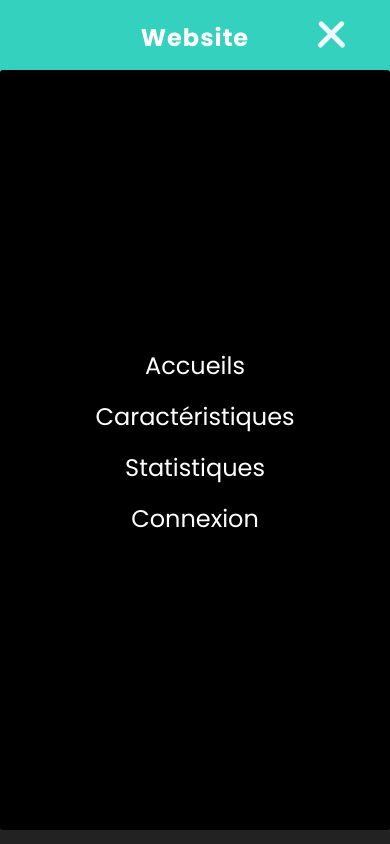
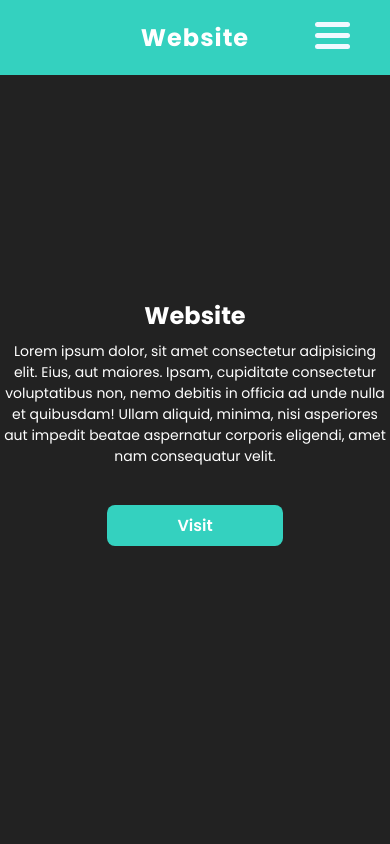
Before and after one commit to whyneedd/webdesign-responsive-clean, a plain HTML site: page index.html in a window 390 px wide. Drawn offline with Linux system fonts and the light colour scheme.

Commit message:
Created by Maalone

```diff
--- a/assets/css/style.css
+++ b/assets/css/style.css
@@ -201,6 +201,9 @@ h4 {
     font-weight: 600;
     background-color: var(--blue2);
 }
+.humbgermenu, .humbger {
+    display: none;
+}
 
 
 @media screen and (max-width: 1114px) {
@@ -257,31 +260,28 @@ h4 {
     }
 
     .humbgermenu.active {
-        opacity: 0;
-        pointer-events: none;
-        height: 0;
+        opacity: 1;
+        pointer-events: auto;
+        height: 90vh;
     }
 
     .humbgermenu {
         position: absolute;
         display: flex;
+        opacity: 0;
         align-items: center;
         justify-content: center;
         text-align: center;
+        pointer-events: none;
         top: 70px;
         left: 0;
         right: 0;
         width: 100%;
-        height: 90vh;
+        height: 0%;
         border-radius: 3px;
         z-index: -1;
         background-color: var(--moon);
         transition: .3s;
-
-    }
-
-    .humbgermenu .humbgermenu-ctn {
-        display: inline-block;
 
     }
 
--- a/assets/js/index.js
+++ b/assets/js/index.js
@@ -1,5 +1,6 @@
 const humbger = document.querySelector(".humbger");
 const humbgermenu = document.querySelector(".humbgermenu");
+
 
 humbger.onclick = function() {
     humbger.classList.toggle("active");
--- a/index.html
+++ b/index.html
@@ -30,7 +30,7 @@
                 </li>
             </ul>
             <!-- ------- Menu Humbger ------- -->
-            <div class="humbger active">
+            <div class="humbger">
                 <div class="bar"></div>
             </div>
             <div class="humbgermenu">
@@ -67,7 +67,7 @@
         </div>
     </section>
 
+    <!-- ------- Javascript ------- -->
     <script src="./assets/js/index.js"></script>
-
 </body>
 </html>
```
